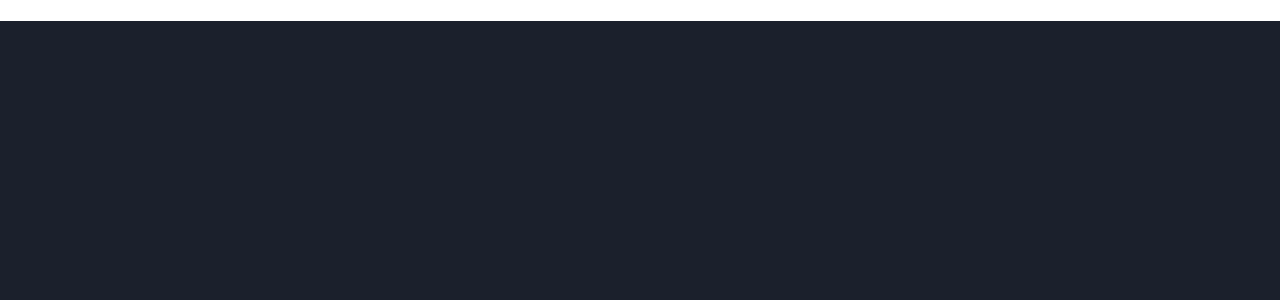
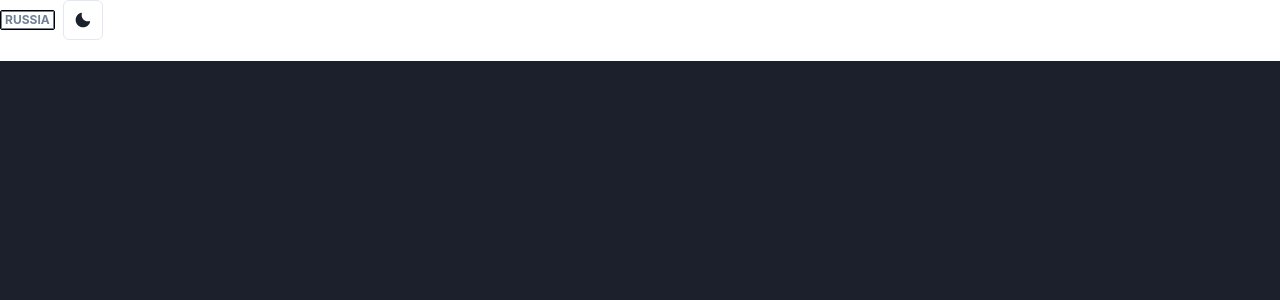
Before and after one commit to joegriff1410/Armour-Cards, a React (Vite) app in the folder view/: page /flash-cards in a window 1280 px wide. Shown: the top 300 px of the page. Built offline with nearby package versions, Linux system fonts and the light colour scheme.

Commit message:
country text and dark mode button added to nav bar

```diff
--- a/view/package.json
+++ b/view/package.json
@@ -11,6 +11,7 @@
         "test": "vitest"
     },
     "dependencies": {
+        "@chakra-ui/icons": "^2.1.1",
         "@chakra-ui/react": "^2.8.2",
         "@emotion/react": "^11.11.3",
         "@emotion/styled": "^11.11.0",
--- a/view/src/components/NavBar.tsx
+++ b/view/src/components/NavBar.tsx
@@ -1,5 +1,16 @@
+import { MoonIcon } from '@chakra-ui/icons';
+import { Badge, HStack, IconButton } from '@chakra-ui/react';
+
 const NavBar = () => {
-    return <div>NavBar</div>;
+    return (
+        <HStack>
+            {/* TODO: dynamically render countries */}
+            <Badge variant="outline" border="1px" borderColor="black">
+                Russia
+            </Badge>
+            <IconButton aria-label={'Colour scheme change'} icon={<MoonIcon />} variant='outline'/>
+        </HStack>
+    );
 };
 
 export default NavBar;
--- a/view/src/pages/FlashCardsPage/FlashCardsPage.tsx
+++ b/view/src/pages/FlashCardsPage/FlashCardsPage.tsx
@@ -1,12 +1,15 @@
 import { Box } from '@chakra-ui/react';
 import SocialLinks from '../../components/SocialLinks';
+import NavBar from '../../components/NavBar';
 
 const FlashCardsPage = () => {
     return (
-
-        <Box marginTop="auto" marginBottom="5%">
-            <SocialLinks />
-        </Box>
+        <>
+            <NavBar />
+            <Box marginTop="auto" marginBottom="5%">
+                <SocialLinks />
+            </Box>
+        </>
     );
 };
 
```
Also changed, not shown: 1 other file (tests, documents, lock files or other folders).
